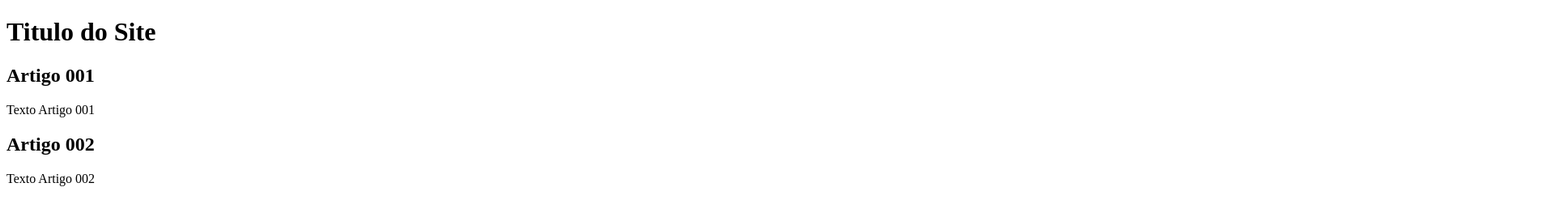
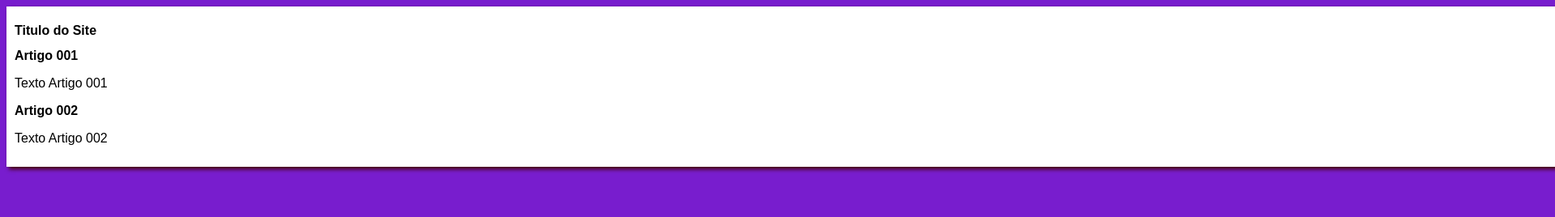
Before and after one commit to brunagomes0101/projeto-site, a plain HTML site: page index.html in a window 1280 px wide. Shown: the top 268 px of the page at 81% size, 1920 px wide, since content can reach past the window. Drawn offline with Linux system fonts and the light colour scheme.

Commit message:
iniciei o desing

```diff
--- /dev/null
+++ b/estilos/style.css
@@ -0,0 +1,14 @@
+*{
+    font-family: Arial, Helvetica, sans-serif;
+    font-size: 16px;
+}
+body {
+    background-color: rgb(120, 29, 206);
+}
+main{
+    background-color: white;
+    width: 5000px;
+    margin: auto;
+    padding: 10px;
+    box-shadow: 3px 3px 5px rgb(68, 2, 2);
+}
--- a/index.html
+++ b/index.html
@@ -4,6 +4,7 @@
     <meta charset="UTF-8">
     <meta name="viewport" content="width=device-width, initial-scale=1.0">
     <title>Titulo do Site</title>
+    <link rel="stylesheet" href="estilos/style.css">
 </head>
 <body>
     <main>
```
